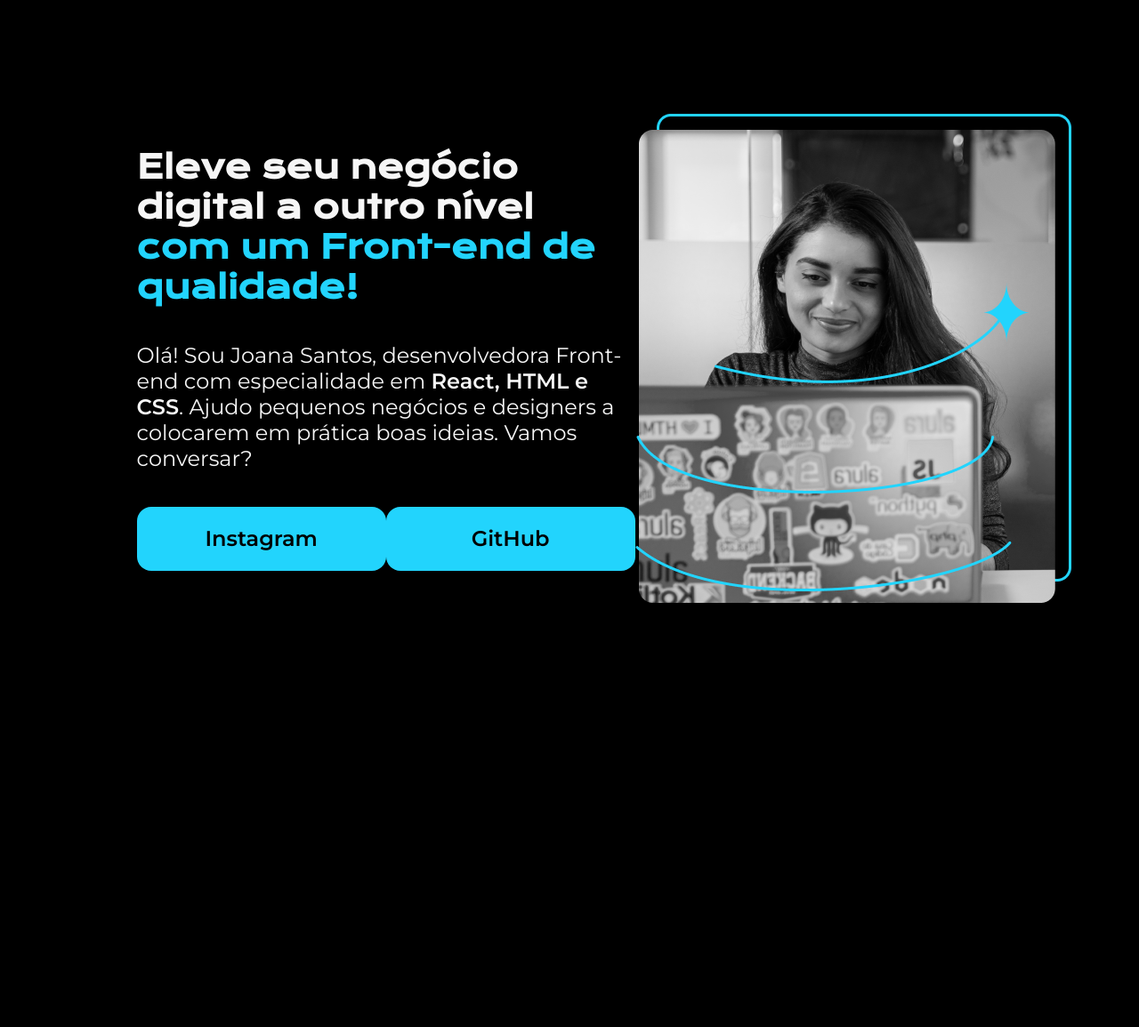
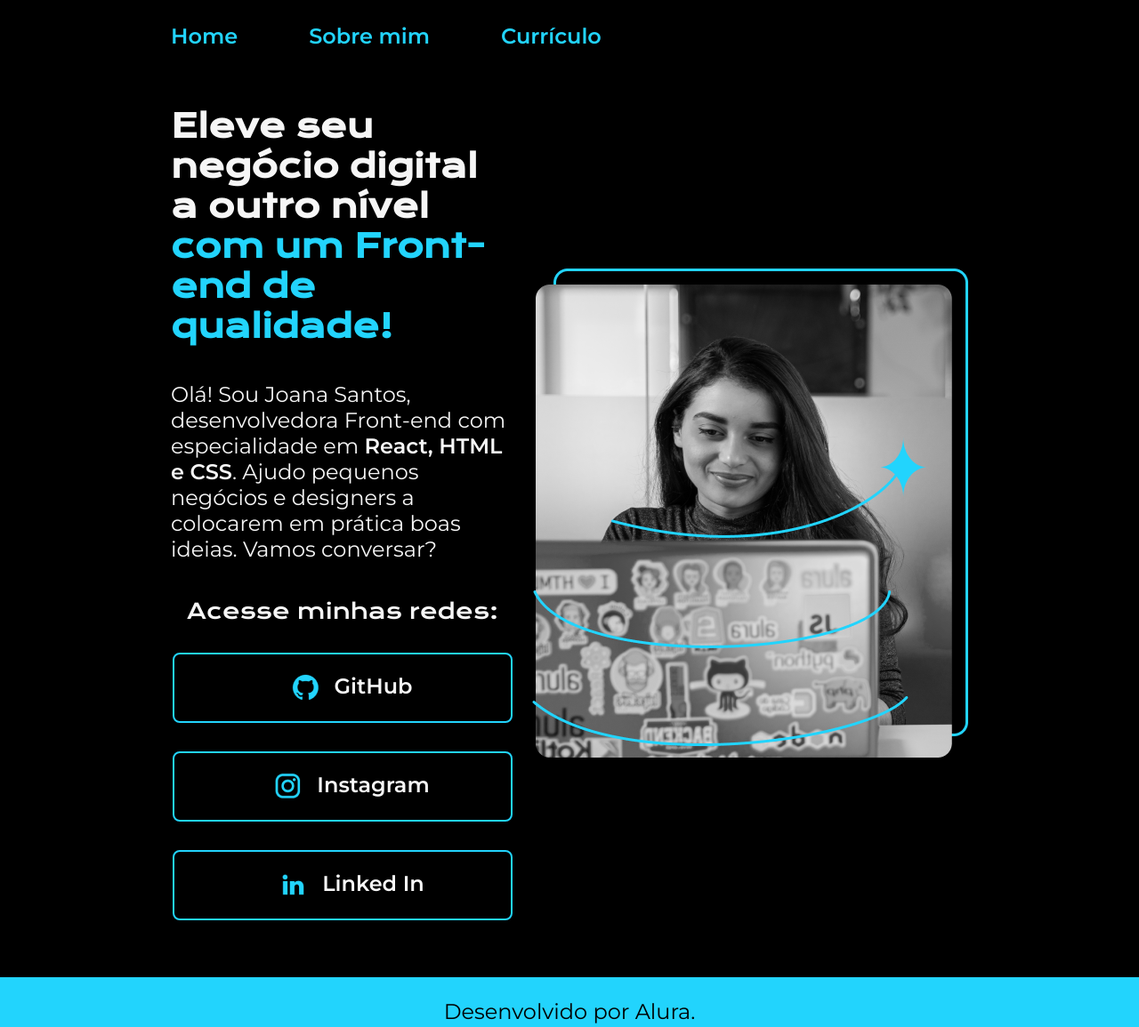
Before and after one commit to ElaineMolina/html-css-alura, a plain HTML site: page index.html in a window 1280 px wide. Shown: the whole page at 89% size. Before the commit the page ends 928 px from the top, so only its background shows below. Drawn offline with nearby package versions, Linux system fonts and the light colour scheme.

Commit message:
header, footer and variables

```diff
--- a/index.html
+++ b/index.html
@@ -5,23 +5,40 @@
   <meta charset="UTF-8">
   <meta name="viewport" content="width=device-width, initial-scale=1.0">
   <title>Portifolio</title>
-  <link rel="stylesheet" href="style.css">
+  <link rel="stylesheet" href="./styles/style.css">
 </head>
 
 <body>
-  <header></header>
+  <header class="cabecalho">
+    <nav class="cabecalho__menu">
+      <a class="cabecalho__menu__link" href="index.html">Home</a>
+      <a class="cabecalho__menu__link" href="about.html">Sobre mim</a>
+      <a class="cabecalho__menu__link" href="curriculum.html">Currículo</a>
+  </nav>
+  </header>
   <main class="apresentacao">
     <section class="apresentacao__conteudo">
       <h1 class="apresentacao__conteudo__titulo">Eleve seu negócio digital a outro nível<strong class="titulo-destaque"> com um Front-end de qualidade!</strong></h1>
       <p class="apresentacao__conteudo__texto">Olá! Sou Joana Santos, desenvolvedora Front-end com especialidade em <strong>React, HTML e CSS</strong>. Ajudo pequenos negócios e designers a colocarem em prática boas ideias. Vamos conversar?</p>
-   <div class="apresentacao__links">
-        <a class="apresentacao__links__link" href="https://instagram.com" target="_blank">Instagram</a>
-        <a class="apresentacao__links__link" href="https://github.com/ElaineMolina" target="_blank">GitHub</a>
-   </div>
+      <div class="apresentacao__links">
+        <h2 class="apresentacao__links__subtitulo">Acesse minhas redes:</h2>
+        <a class="apresentacao__links__link" href="https://github.com/ElaineMolina" target="_blank">
+          <img src="./assets/github.png" alt="Imagem github">
+          GitHub
+        </a>
+        <a class="apresentacao__links__link" href="https://instagram.com" target="_blank">
+          <img src="./assets/instagram.png" alt="Imagem instagram">
+          Instagram</a>
+        <a class="apresentacao__links__link" href="https://www.linkedin.com/in/molinaelaine10/" target="_blank">
+          <img src="./assets/linkedin.png" alt="Imagem linkedin">
+          Linked In</a>
+      </div>
     </section>
-    <img src="Imagem.png" alt="Foto da Joana Santos programando">
+    <img src="./assets/Imagem.png" alt="Foto da Joana Santos programando">
   </main>
-  <footer></footer>
+  <footer class="rodape">
+    <p>Desenvolvido por Alura.</p>
+  </footer>
 </body>
 
 </html>
--- a/style.css
+++ /dev/null
@@ -1,63 +0,0 @@
-@import url("https://fonts.googleapis.com/css2?family=Krona+One&family=Montserrat:wght@400;600&display=swap");
-
-* {
-  margin: 0;
-  padding: 0;
-}
-
-body {
-  height: 100vh;
-  background-color: #000;
-  box-sizing: border-box;
-  color: #f6f6f6;
-}
-
-.titulo-destaque {
-  color: #22d4fd;
-}
-
-.titulo-destaque {
-  color: #22d4fd;
-}
-
-.apresentacao {
-  margin: 10% 12%;
-  display: flex;
-  align-items: center;
-  justify-content: space-between;
-}
-
-.apresentacao__conteudo {
-  width: 615px;
-  display: flex;
-  flex-direction: column;
-  gap: 40px;
-}
-
-.apresentacao__conteudo__titulo {
-  font-size: 36px;
-  font-family: "Krona One", sans-serif;
-}
-
-.apresentacao__conteudo__texto {
-  font-size: 24px;
-  font-family: "Montserrat", sans-serif;
-}
-
-.apresentacao__links {
-  display: flex;
-  justify-content: space-between;
-}
-
-.apresentacao__links__link {
-  background-color: #22d4fd;
-  width: 280px;
-  text-align: center;
-  border-radius: 16px;
-  font-size: 24px;
-  padding: 21.5px 0;
-  text-decoration: none;
-  font-weight: 600;
-  font-family: 'Montserrat', sans-serif;
-  color: #000000;
-}
--- /dev/null
+++ b/styles/style.css
@@ -0,0 +1,120 @@
+@import url("https://fonts.googleapis.com/css2?family=Krona+One&family=Montserrat:wght@400;600&display=swap");
+
+:root {
+  --cor-primaria: #000000;
+  --cor-secundaria: #f6f6f6;
+  --cor-terciaria: #22d4fd;
+  --cor-hover: #272727;
+
+  --fonte-primaria: "Krona One", sans-serif;
+  --font-secundaria: "Montserrat", sans-serif;
+}
+
+* {
+  margin: 0;
+  padding: 0;
+}
+
+body {
+  background-color: var(--cor-primaria);
+  box-sizing: border-box;
+  color: var(--cor-secundaria);
+}
+
+.cabecalho {
+  padding: 2% 0% 0% 15%;
+}
+
+.cabecalho__menu {
+  display: flex;
+  gap: 80px;
+}
+
+.cabecalho__menu__link {
+  font-family: var(--font-secundaria);
+  font-size: 1.5rem;
+  font-weight: 600;
+  color: var(--cor-terciaria);
+  text-decoration: none;
+}
+
+.apresentacao {
+  padding: 5% 15%;
+  display: flex;
+  align-items: center;
+  justify-content: space-between;
+}
+
+.apresentacao__conteudo {
+  width: 615px;
+  display: flex;
+  flex-direction: column;
+  gap: 40px;
+}
+
+.apresentacao__conteudo__titulo {
+  font-size: 2.25rem;
+  font-family: var(--fonte-primaria)
+}
+
+.titulo-destaque {
+  color: var(--cor-terciaria);
+}
+
+.apresentacao__conteudo__texto {
+  font-size: 1.5rem;
+  font-family: var(--font-secundaria);
+}
+.apresentacao__links__subtitulo {
+  font-family: var(--fonte-primaria);
+  font-size: 1.5rem;
+  font-weight: 400;
+}
+.apresentacao__links {
+  display: flex;
+  flex-direction: column;
+  justify-content: space-between;
+  align-items: center;
+  gap: 32px;
+}
+
+.apresentacao__links__link {
+  display: flex;
+  justify-content: center;
+  gap: 16px;
+  border: 2px solid var(--cor-terciaria);
+  width: 378px;
+  text-align: center;
+  border-radius: 8px;
+  font-size: 1.5rem;
+  padding: 21.5px 0;
+  text-decoration: none;
+  font-weight: 600;
+  font-family: var(--font-secundaria);
+  color: #f6f6f6;
+}
+
+.apresentacao__links__link:hover {
+  background-color: var(--cor-hover);
+  padding: 3%;
+}
+
+img {
+  margin-left: 20px;
+}
+
+@media (max-width: 700px) {
+  .apresentacao {
+    flex-wrap: wrap;
+  }
+}
+
+.rodape {
+  padding: 24px;
+  color: var(--cor-primaria);
+  background-color: var(--cor-terciaria);
+  text-align: center;
+  font-family: var(--font-secundaria);
+  font-size: 1.5rem;
+  font-weight: 400;
+}
```
Also changed, not shown: about.html (added, +32 -0 lines), curriculum.html (added, +45 -0 lines), Imagem.png (deleted), assets/Imagem.png (added), assets/github.png (added), assets/instagram.png (added), assets/linkedin.png (added), assets/twitch.png (added), assets/twitter.png (added).
